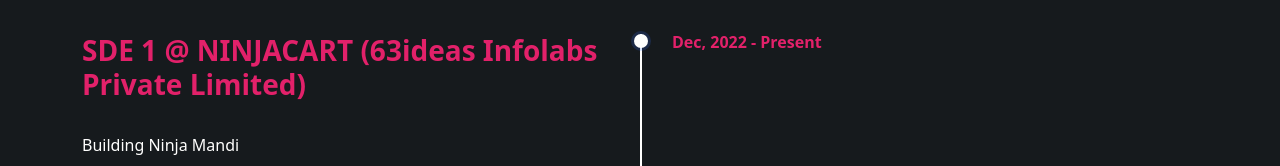
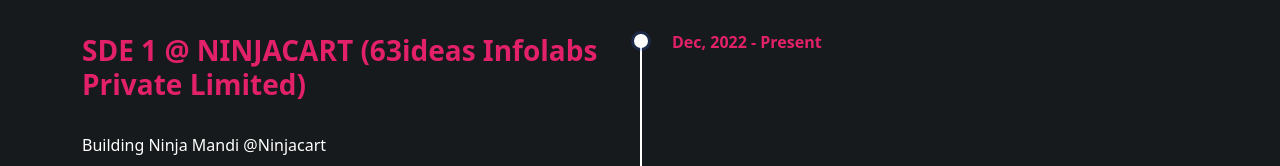
Before and after one commit to shivaji33/portfolio, a plain HTML site: page index.html in a window 1280 px wide. Shown: the part 1940-2106 px from the top of the page. Drawn offline with nearby package versions, Linux system fonts and the light colour scheme.

Commit message:
Update index.html

```diff
--- a/index.html
+++ b/index.html
@@ -175,7 +175,7 @@
               </div>
               <div class="timeline-content">
                 <h3>SDE 1 @ NINJACART (63ideas Infolabs Private Limited)</h3>
-                <p>Building Ninja Mandi</p>
+                <p>Building Ninja Mandi @Ninjacart</p>
               </div>
             </li>
             <li class="work-timeline-item clearfix">
```
